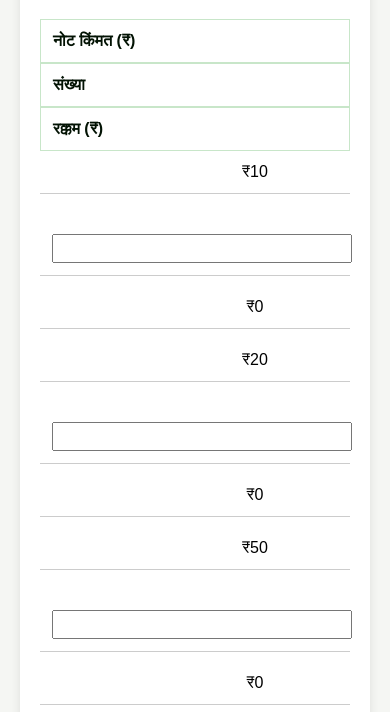
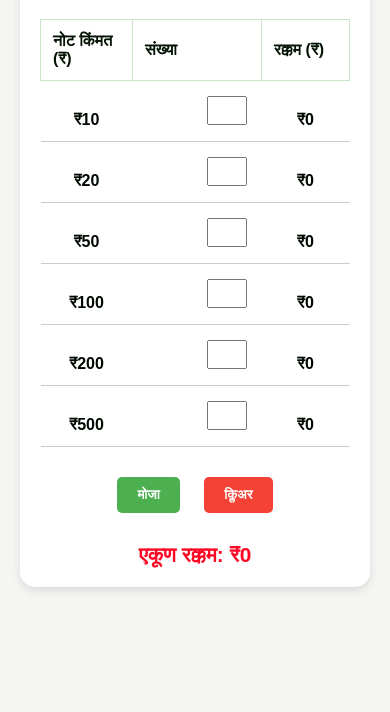
Before and after one commit to bhausanap/currencyCount, a plain HTML site: page index.html in a window 390 px wide. Shown: the part 101-813 px from the top of the page. Drawn offline with Linux system fonts and the light colour scheme.

Commit message:
Update index.html

```diff
--- a/index.html
+++ b/index.html
@@ -20,6 +20,7 @@
       background-color: #f5f6f3;
       padding: 20px;
       margin: 0;
+      font-weight: 900;
     }
 
     .container {
@@ -57,6 +58,7 @@
       width: 80px;
       padding: 5px;
       text-align: right;
+      font-weight: 900;
     }
 
     .buttons {
@@ -87,13 +89,13 @@
       text-align: center;
       font-size: 1.3em;
       font-weight: bold;
-      color: #1b5e20;
+      color: #fd0623;
       margin-top: 20px;
     }
 
     @media (max-width: 600px) {
       table, thead, tbody, th, td, tr {
-        display: block;
+       color: #000901;
       }
 
       th {
@@ -112,11 +114,12 @@
         content: attr(data-label);
         font-weight: bold;
         display: inline-block;
-        width: 120px;
+        width: 60px;
       }
 
       input[type="number"] {
-        width: 100%;
+        width: 25%;
+        font-weight: 900;
       }
     }
   </style>
```
